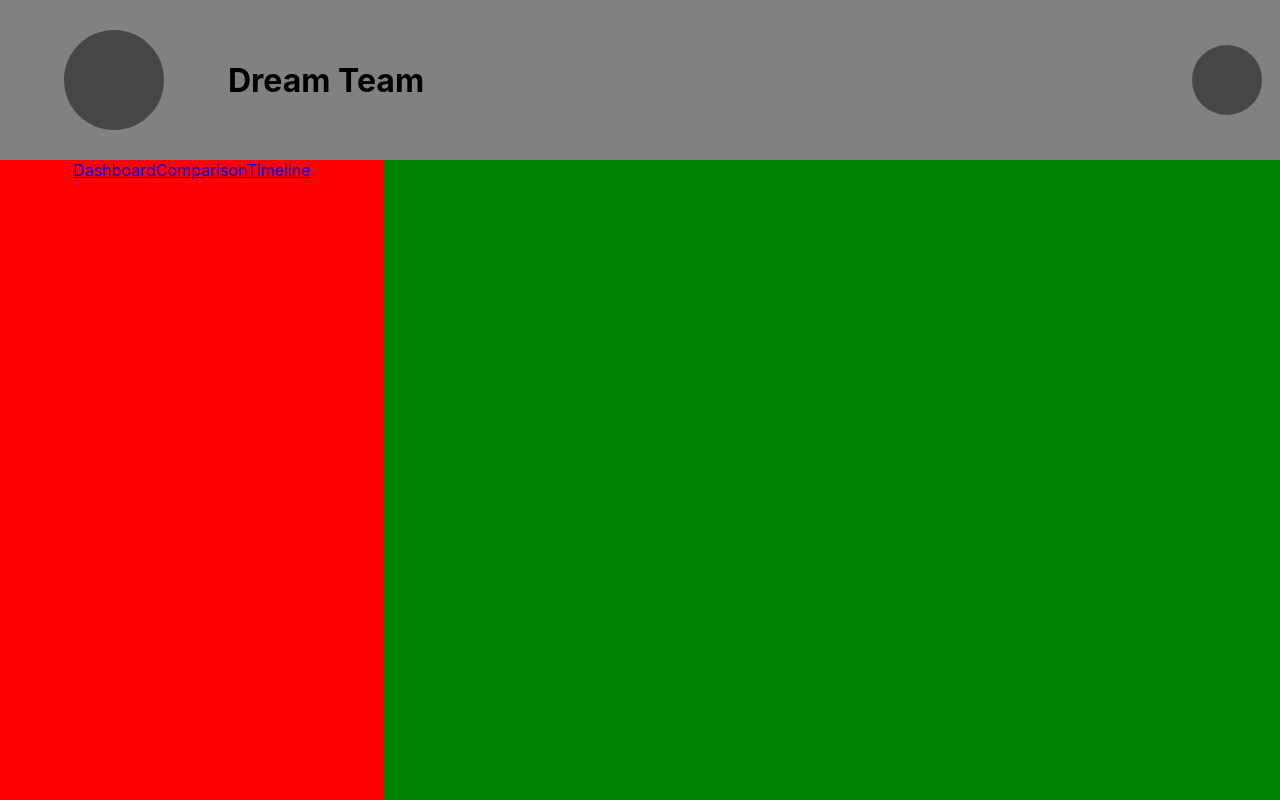
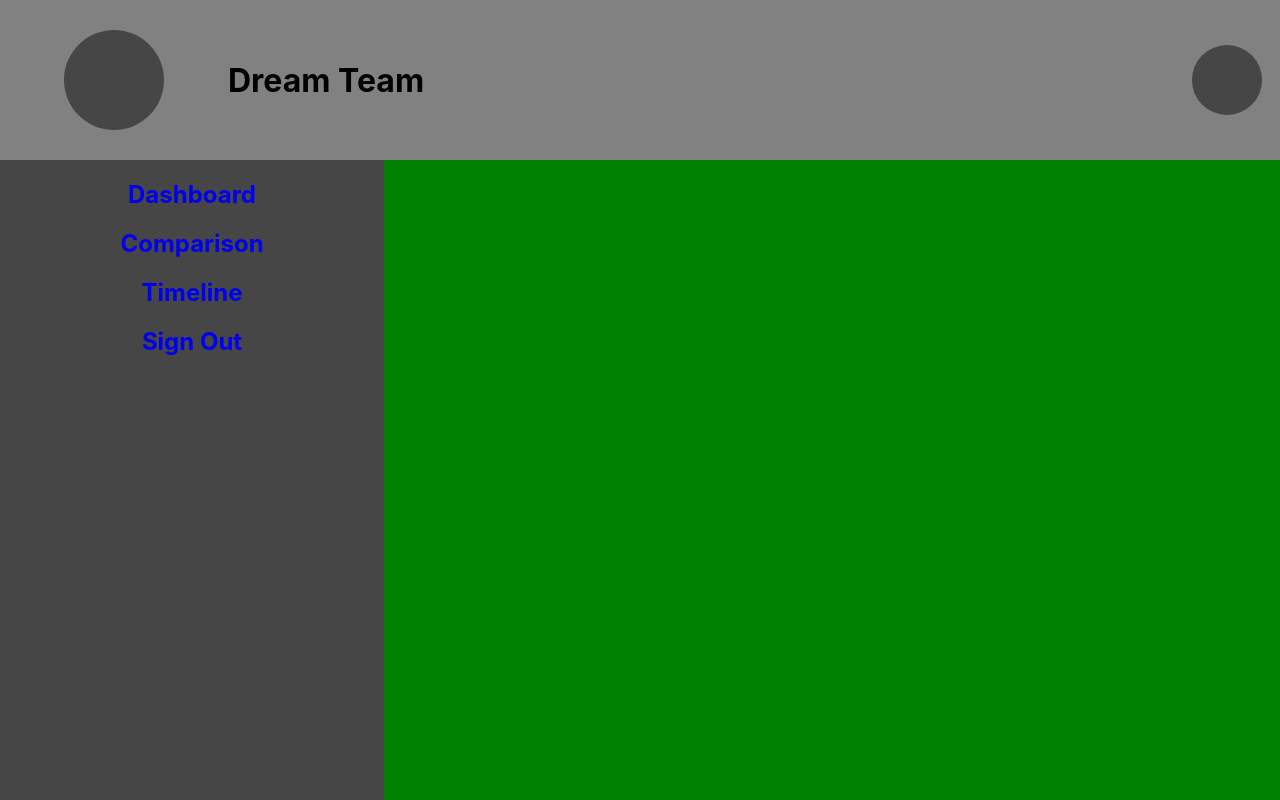
Before and after one commit to Tsebo200/Dream-Team, a React (Create React App) app: page / in a window 1280 px wide. Built offline with nearby package versions, Linux system fonts and the light colour scheme.

Commit message:
styling the Link/a tag
Created a new page "SignOut"

```diff
--- a/public/index.html
+++ b/public/index.html
@@ -3,6 +3,8 @@
   <head>
     <meta charset="utf-8" />
     <link rel="icon" href="%PUBLIC_URL%/favicon.ico" />
+    <script type="module" src="https://unpkg.com/ionicons@5.5.2/dist/ionicons/ionicons.esm.js"></script>
+    <script nomodule src="https://unpkg.com/ionicons@5.5.2/dist/ionicons/ionicons.js"></script>
     <meta name="viewport" content="width=device-width, initial-scale=1" />
     <meta name="theme-color" content="#000000" />
     <meta
--- a/src/Pages/Landing.jsx
+++ b/src/Pages/Landing.jsx
@@ -9,19 +9,22 @@ import '../Sass/styles.sass';
 const Landing = () => {
 
     return(
-        <div className="main-container">
+        <div className="mainContainer">
         <div className="header">
             <div className="logo"></div>
-            <div className="spacing-one"></div>
+            <div className="spacingOne"></div>
            <h1>Dream Team</h1>
-           <div className="user-icon"></div>
+           <div className="userIcon"></div>
         </div>
 
-        <div className="vert-nav-bar">
+        <div className="vertNavBar">
 
-            <Link to="/">Dashboard</Link>
-            <Link to="/compare">Comparison</Link>
-            <Link to="/time">Timeline</Link>
+        <ion-icon name="basketball-outline"></ion-icon>
+            <Link to="/"><h2>Dashboard</h2></Link>
+            <Link to="/compare"><h2>Comparison</h2></Link>
+            <Link to="/time"><h2>Timeline</h2></Link>
+
+            <Link to="/signout"><h2 className="signOutText">Sign Out</h2></Link>
 
         </div>
         <div className="main-content"></div>
--- a/src/Sass/styles.sass
+++ b/src/Sass/styles.sass
@@ -2,7 +2,7 @@ html
     background: #2b2b2b
 
 
-.main-container
+.mainContainer
     width: 100vw
     height: 100vh
 
@@ -25,10 +25,10 @@ html
             margin-left: 5%
             flex: 0 1 auto
 
-        .spacing-one
+        .spacingOne
             width: 5%
 
-        .user-icon
+        .userIcon
             width: 70px
             height: 70px
             background: #464646
@@ -37,11 +37,17 @@ html
 
 
 
-    .vert-nav-bar
+    .vertNavBar
         width: 30%
         height: 80%
-        background: red
+        background: #464646
         float: left
+
+        a
+            text-decoration: none
+
+        a:active,a:visited
+            color: white
 
     .main-content
         width: 70%
```
Also changed, not shown: src/Pages/SignedOut.jsx (added).
